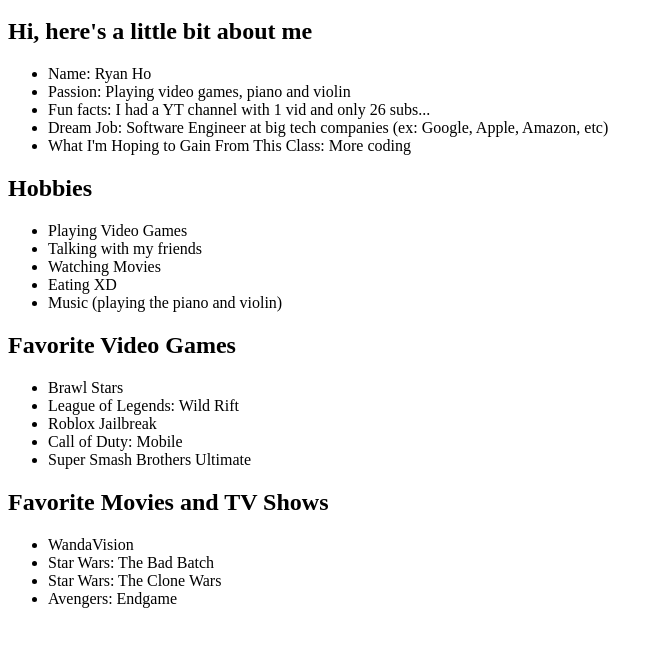
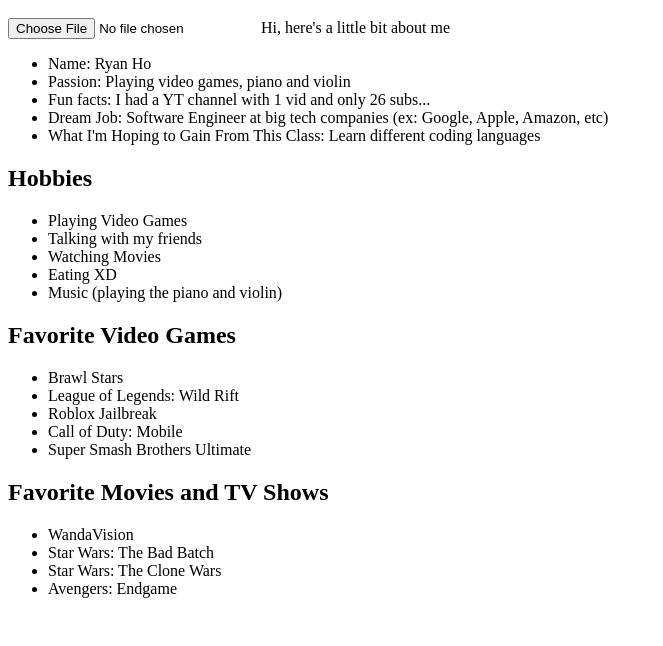
Before and after one commit to SnoozyRydar/CodingClassHW1, a plain HTML site: page CodingClassHW1.html in a window 1280 px wide. Shown: the part 48-694 px from the top of the page, without its empty margins (0-663 px from the left). Drawn offline with Linux system fonts and the light colour scheme.

Commit message:
first commit

```diff
--- a/CodingClassHW1.html
+++ b/CodingClassHW1.html
@@ -2,13 +2,14 @@
 <head></head>
 <body>
     <h1>Personal Facts</h1>
+    <input type = 'file' name =
         <h2>Hi, here's a little bit about me</h2>
         <ul>
             <li>Name: Ryan Ho</li>
             <li>Passion: Playing video games, piano and violin</li>
             <li>Fun facts: I had a YT channel with 1 vid and only 26 subs...</li>
             <li>Dream Job: Software Engineer at big tech companies (ex: Google, Apple, Amazon, etc)</li>
-            <li>What I'm Hoping to Gain From This Class: More coding</li>
+            <li>What I'm Hoping to Gain From This Class: Learn different coding languages</li>
         </ul>
     <h2>Hobbies</h2>
     <ul>
```
Also changed, not shown: 1 other file.
